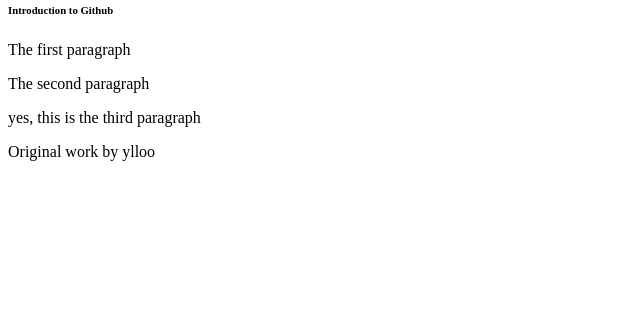
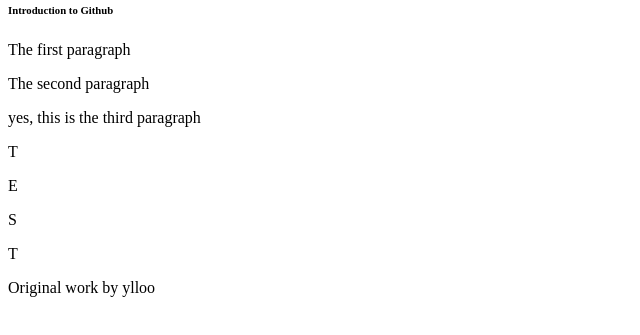
Before and after one commit to sitihajarhanis/TestTestTest, a plain HTML site: page index.html in a window 1280 px wide. Shown: the part 105-440 px from the top of the page, without its empty margins (0-640 px from the left). Drawn offline with Linux system fonts and the light colour scheme.

Commit message:
chg index

```diff
--- a/index.html
+++ b/index.html
@@ -11,6 +11,10 @@
     <p>The first paragraph</p>
     <p>The second paragraph</p>
     <p>yes, this is the third paragraph</p>
+	<p>T</p>
+	<p>E</p>
+	<p>S</p>
+	<p>T</p>
   </body>
   <footer>
     Original work by ylloo
```
